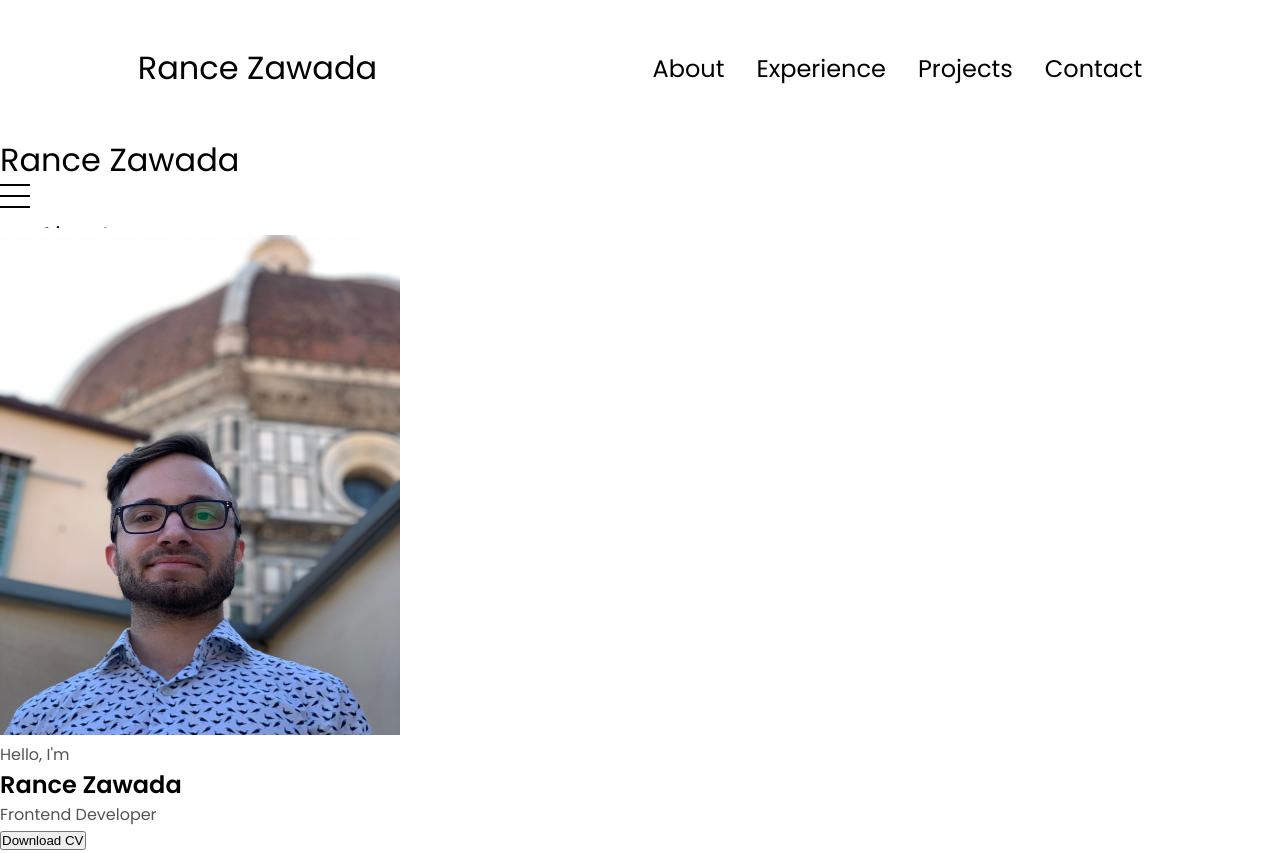
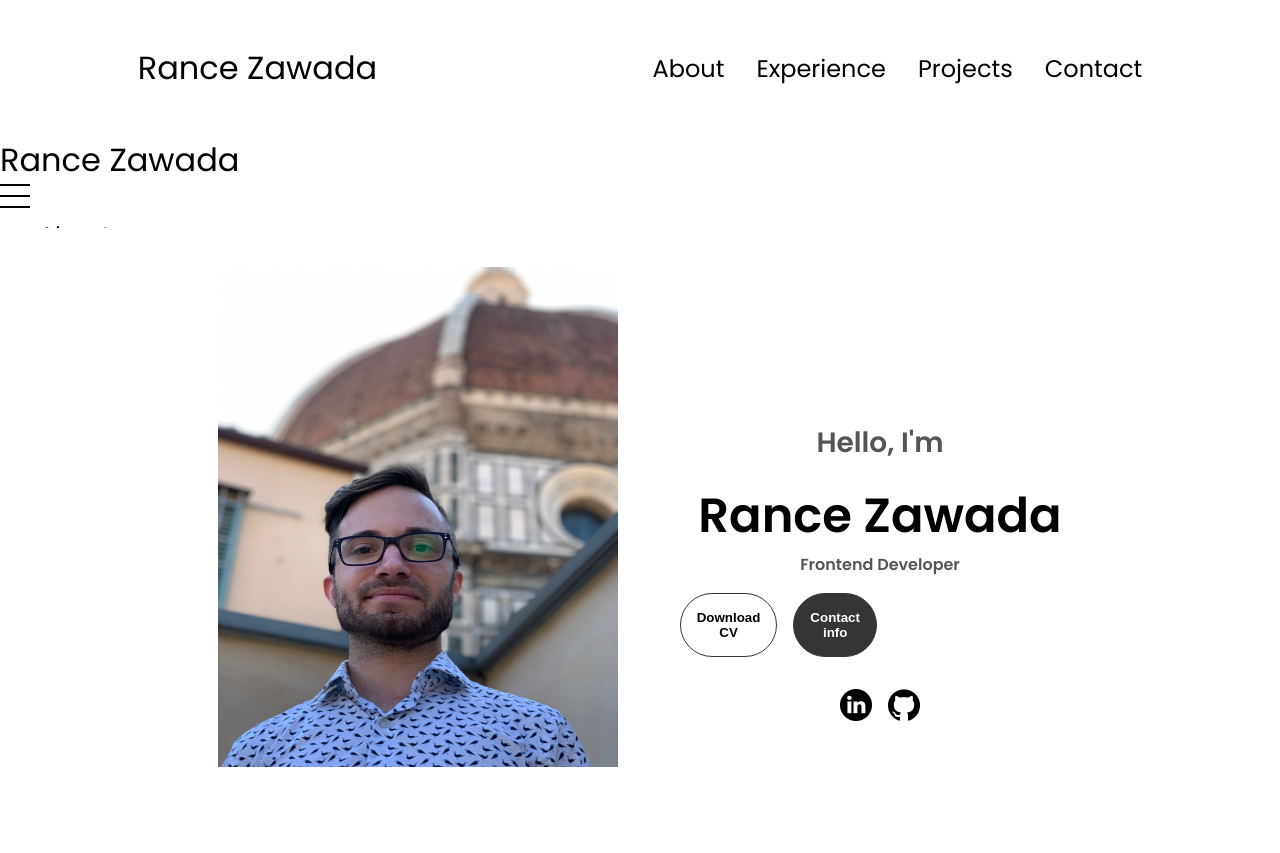
Before and after one commit to razawada/NY-Frontend-Bootcamp, a plain HTML site: page My_Portfolio/index.html in a window 1280 px wide. Shown: the top 853 px of the page. Drawn offline with Linux system fonts and the light colour scheme.

Commit message:
Refined portfolio page after class

```diff
--- a/My_Portfolio/index.html
+++ b/My_Portfolio/index.html
@@ -50,7 +50,26 @@
             <div class="btn-container">
                 <button
                 class="btn btn-color-2"
-                onclick="window.open('.Assets/ZawadaCV.pdf')">Download CV</button>
+                onclick="window.open('./Assets/ZawadaCV.pdf')">Download CV
+                </button>
+                <button
+                class="btn btn-color-1"
+                onclick="location.href='./#contact'">Contact info
+                </button>
+            </div>
+            <div id="socials-container">
+                <img
+                    src="./Assets/linkedin.png"
+                    alt="My LinkedIn profile"
+                    class="icon"
+                    onclick="location.href='https://linkedin.com/in/rancezawada/'"
+                />
+                <img
+                    src="./Assets/github.png"
+                    alt="My GitHub profile"
+                    class="icon"
+                    onclick="location.href='https://github.com/razawada'"
+                />
             </div>
         </div>
 
--- a/My_Portfolio/style.css
+++ b/My_Portfolio/style.css
@@ -147,3 +147,119 @@ a:hover {
   }
 
 /* SECTIONS */
+
+section {
+    padding-top: 4vh;
+    height: 96vh;
+    margin: 0;
+    margin: 0 10rem;
+    box-sizing: border-box;
+    min-height: fit-content;
+}
+
+.section-container {
+    display: flex;
+}
+
+/*profile section */
+
+#profile {
+    display: flex;
+    justify-content: center;
+    gap: 5rem;
+    height: 80vh;
+}
+
+.section_pict-container {
+    display: flex;
+    height: 400px;
+    width: auto;
+    margin: auto;
+}
+
+.section_text {
+    align-self: center;
+    text-align: center;
+}
+
+.section_text p {
+    font-weight: 600;
+}
+
+.section_text_p1 {
+    text-align: center;
+}
+
+.section_text_p1 {
+    font-size: 1.75rem;
+    margin-bottom: 1rem;
+}
+
+.title {
+    font-size: 3rem;
+    text-align: center;
+}
+
+#socials-container {
+    display: flex;
+    justify-content: center;
+    margin-top: 1rem;
+    gap: 1rem;
+}
+
+/*ICON */
+
+.icon {
+    cursor: pointer;
+    height: 2rem;
+}
+
+/*BUTTONS*/
+
+.btn-container {
+    display: flex;
+    justify-content:center;
+    padding: 1rem;
+    width: 8rem;
+    border-radius: 2rem;
+}
+
+.btn {
+    font-weight: 600;
+    transition: all 300ms ease;
+    padding: 1rem;
+    width: 8rem;
+    border-radius: 2rem
+}
+
+.btn-color-1,
+.btn-color-2 {
+    border: rgb(53, 53, 53) 0.1rem solid;
+}
+
+.btn-color-1:hover,
+.btn-color-2:hover {
+    cursor: pointer;
+}
+
+.btn-color-1,
+.btn-color-2:hover {
+    background: rgb(53, 53, 53);
+    color: white;
+}
+
+.btn-color-1:hover {
+    border: rgb(0, 0, 0)
+}
+
+.btn-color-2 {
+    background: none;
+}
+
+.btn-color-2:hover {
+    border: rgb(255, 255, 255) 0.1rem solid;
+}
+
+.btn-container {
+    gap: 1rem;
+}
```
